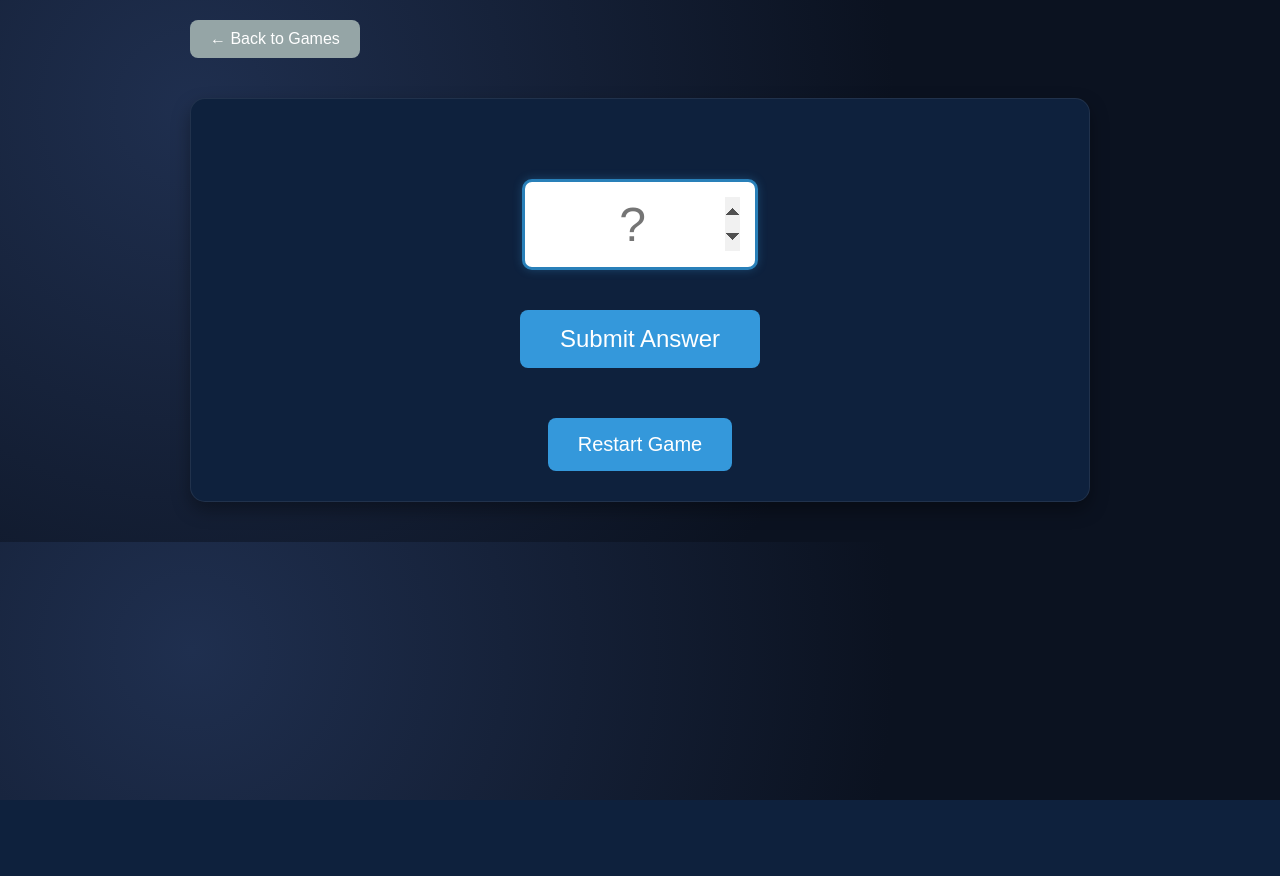
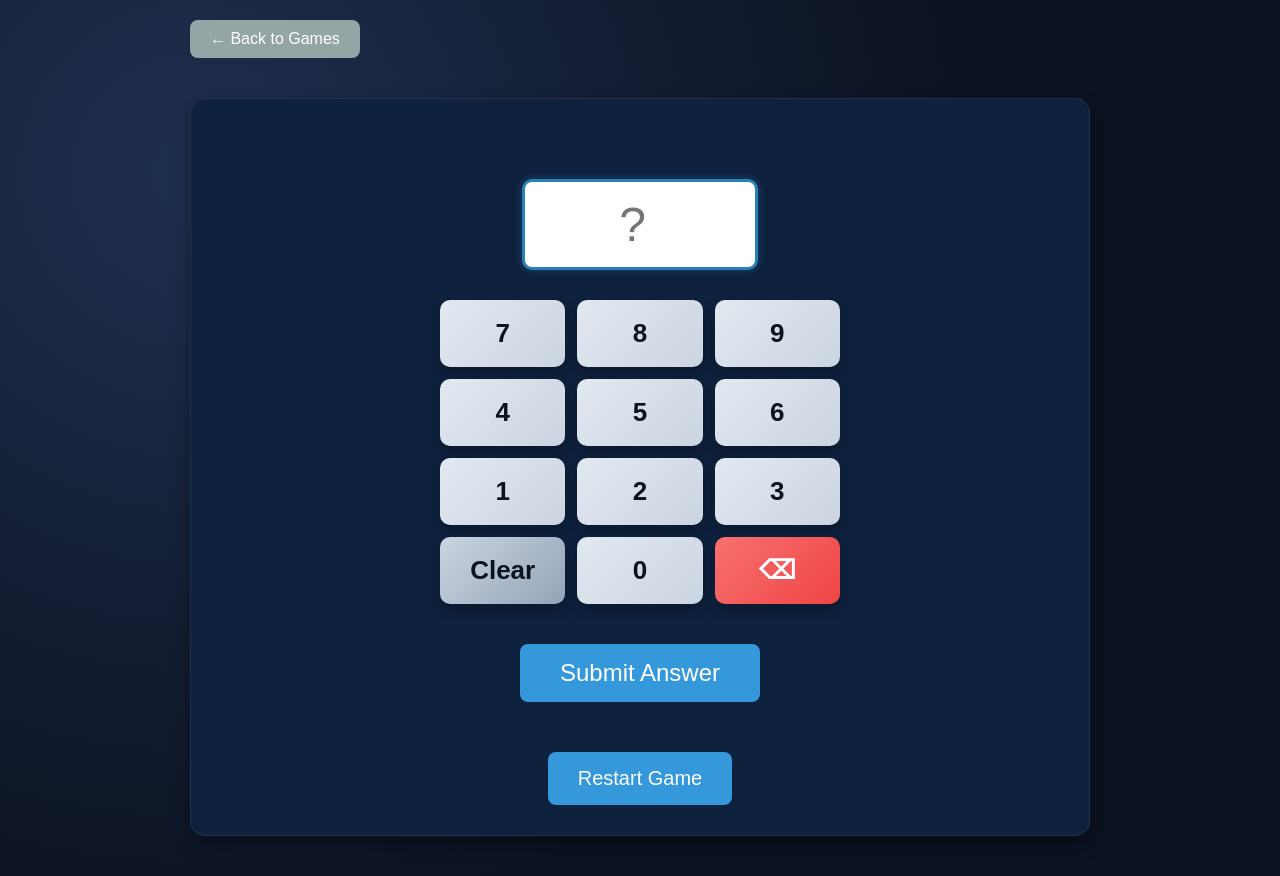
Before and after one commit to kesteraernoudt/math_game, a Flask app: template templates/game_addition.html in a window 1280 px wide. Before the commit the page ends 800 px from the top, so only its background shows below. Run offline with Flask 3, Linux system fonts and the light colour scheme; the template is opened without the code that fills it: most values are stand-ins (such as "Sample title", 1, 10 or a date in 2020).

Commit message:
updated addition game to include keypad and darker themed

```diff
--- a/templates/game_addition.html
+++ b/templates/game_addition.html
@@ -127,6 +127,39 @@
         .start-btn:hover {
             background-color: #2980b9;
         }
+        .keypad {
+            display: grid;
+            grid-template-columns: repeat(3, minmax(90px, 1fr));
+            gap: 12px;
+            justify-items: center;
+            margin: 10px auto 20px;
+            max-width: 400px;
+        }
+        .key-btn {
+            width: 100%;
+            padding: 18px 0;
+            font-size: 26px;
+            font-weight: 700;
+            color: #0b1220;
+            background: linear-gradient(135deg, #e2e8f0, #cbd5e1);
+            border: none;
+            border-radius: 10px;
+            box-shadow: 0 6px 12px rgba(0,0,0,0.25);
+            cursor: pointer;
+            transition: transform 0.1s, box-shadow 0.1s;
+        }
+        .key-btn:active {
+            transform: translateY(1px);
+            box-shadow: 0 4px 8px rgba(0,0,0,0.2);
+        }
+        .key-btn.alt {
+            background: linear-gradient(135deg, #f87171, #ef4444);
+            color: #fff;
+        }
+        .key-btn.subtle {
+            background: linear-gradient(135deg, #cbd5e1, #94a3b8);
+            color: #0b1220;
+        }
         .config-form {
             margin-top: 30px;
         }
@@ -153,35 +186,37 @@
             gap: 10px;
             margin: 20px 0;
             padding: 15px;
-            background-color: #f8f9fa;
+            background-color: rgba(255,255,255,0.05);
             border-radius: 10px;
+            border: 1px solid rgba(255,255,255,0.08);
         }
         .history-item {
             display: flex;
             align-items: center;
             justify-content: center;
             gap: 15px;
-            padding: 8px;
-            background-color: white;
+            padding: 10px 12px;
+            background: rgba(12, 20, 35, 0.9);
             border-radius: 8px;
-            box-shadow: 0 2px 4px rgba(0,0,0,0.05);
+            box-shadow: 0 2px 6px rgba(0,0,0,0.18);
+            border: 1px solid rgba(255,255,255,0.08);
         }
         .history-problem {
             font-size: 1.2em;
             font-weight: bold;
-            color: #2c3e50;
+            color: #e2e8f0;
         }
         .history-answer {
-            color: #7f8c8d;
+            color: #cbd5e1;
         }
         .history-result {
             font-size: 1.2em;
         }
         .history-result.correct {
-            color: #2ecc71;
+            color: #22c55e;
         }
         .history-result.incorrect {
-            color: #e74c3c;
+            color: #f87171;
         }
     </style>
 </head>
@@ -212,8 +247,21 @@
 
             <!-- Answer form -->
             <form method="POST" style="margin-top: 30px;">
-                <input type="number" name="answer" class="answer-input" autofocus placeholder="?" min="0" required>
-                <br>
+                <input type="number" name="answer" class="answer-input" id="answer-input" inputmode="numeric" pattern="[0-9]*" placeholder="?" min="0" required readonly>
+                <div class="keypad" aria-label="Number pad">
+                    <button type="button" class="key-btn" data-key="7">7</button>
+                    <button type="button" class="key-btn" data-key="8">8</button>
+                    <button type="button" class="key-btn" data-key="9">9</button>
+                    <button type="button" class="key-btn" data-key="4">4</button>
+                    <button type="button" class="key-btn" data-key="5">5</button>
+                    <button type="button" class="key-btn" data-key="6">6</button>
+                    <button type="button" class="key-btn" data-key="1">1</button>
+                    <button type="button" class="key-btn" data-key="2">2</button>
+                    <button type="button" class="key-btn" data-key="3">3</button>
+                    <button type="button" class="key-btn subtle" data-key="clear">Clear</button>
+                    <button type="button" class="key-btn" data-key="0">0</button>
+                    <button type="button" class="key-btn alt" data-key="backspace">⌫</button>
+                </div>
                 <button type="submit" class="submit-btn">Submit Answer</button>
             </form>
 
@@ -320,10 +368,26 @@
     <script>
         // Auto-focus on answer input when page loads
         document.addEventListener('DOMContentLoaded', function() {
-            const answerInput = document.querySelector('.answer-input');
+            const answerInput = document.getElementById('answer-input');
             if (answerInput) {
                 answerInput.focus();
-                // Allow Enter key to submit
+            }
+            const keys = document.querySelectorAll('.key-btn');
+            if (keys.length && answerInput) {
+                keys.forEach(btn => {
+                    btn.addEventListener('click', () => {
+                        const key = btn.getAttribute('data-key');
+                        if (key === 'backspace') {
+                            answerInput.value = answerInput.value.slice(0, -1);
+                        } else if (key === 'clear') {
+                            answerInput.value = '';
+                        } else if (/^[0-9]$/.test(key)) {
+                            answerInput.value = (answerInput.value + key).replace(/^0+(?=\d)/, '');
+                        }
+                        answerInput.focus();
+                    });
+                });
+                // Submit on Enter key if user brings up native keyboard
                 answerInput.addEventListener('keypress', function(e) {
                     if (e.key === 'Enter') {
                         e.preventDefault();
```
Also changed, not shown: static/screens/addition.png.
